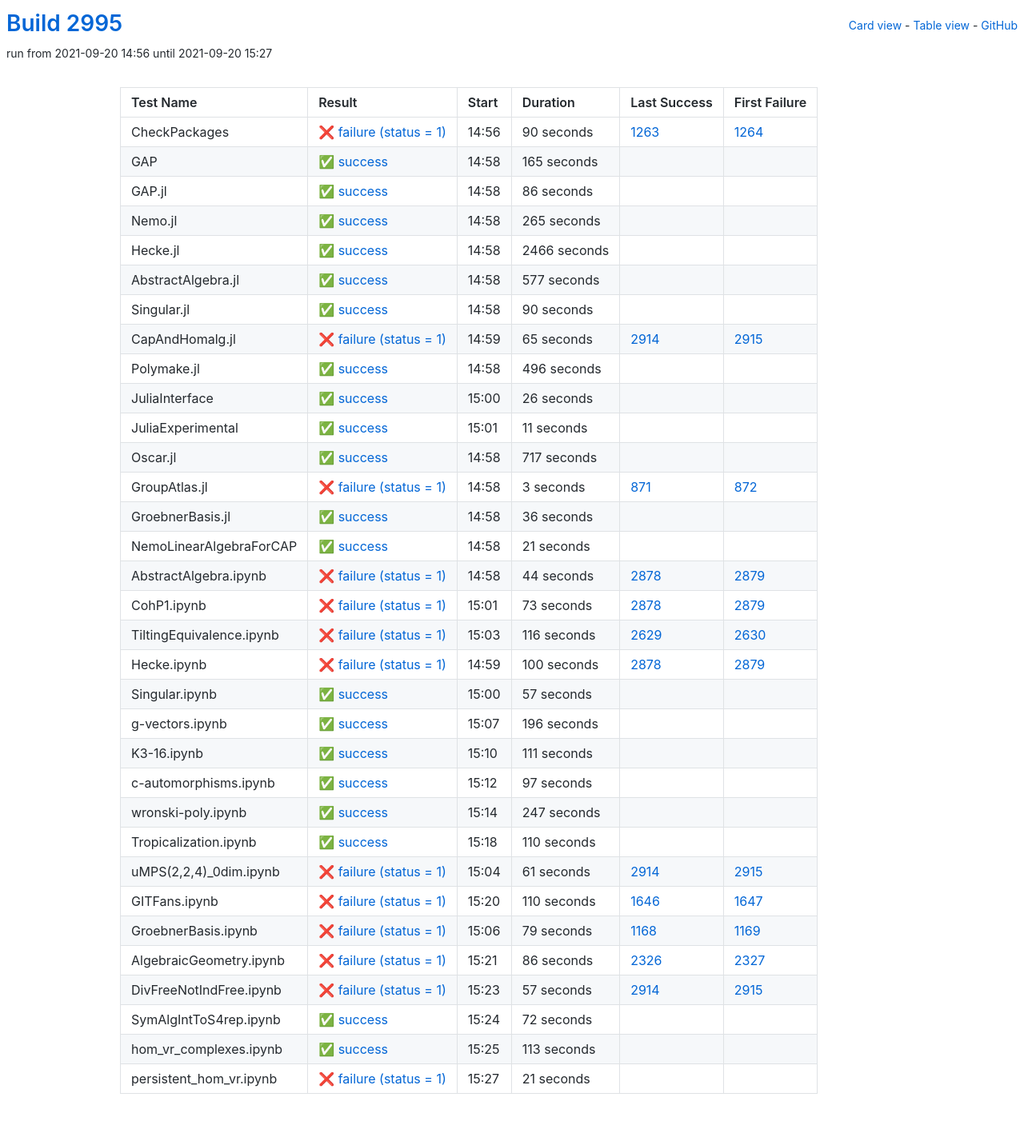
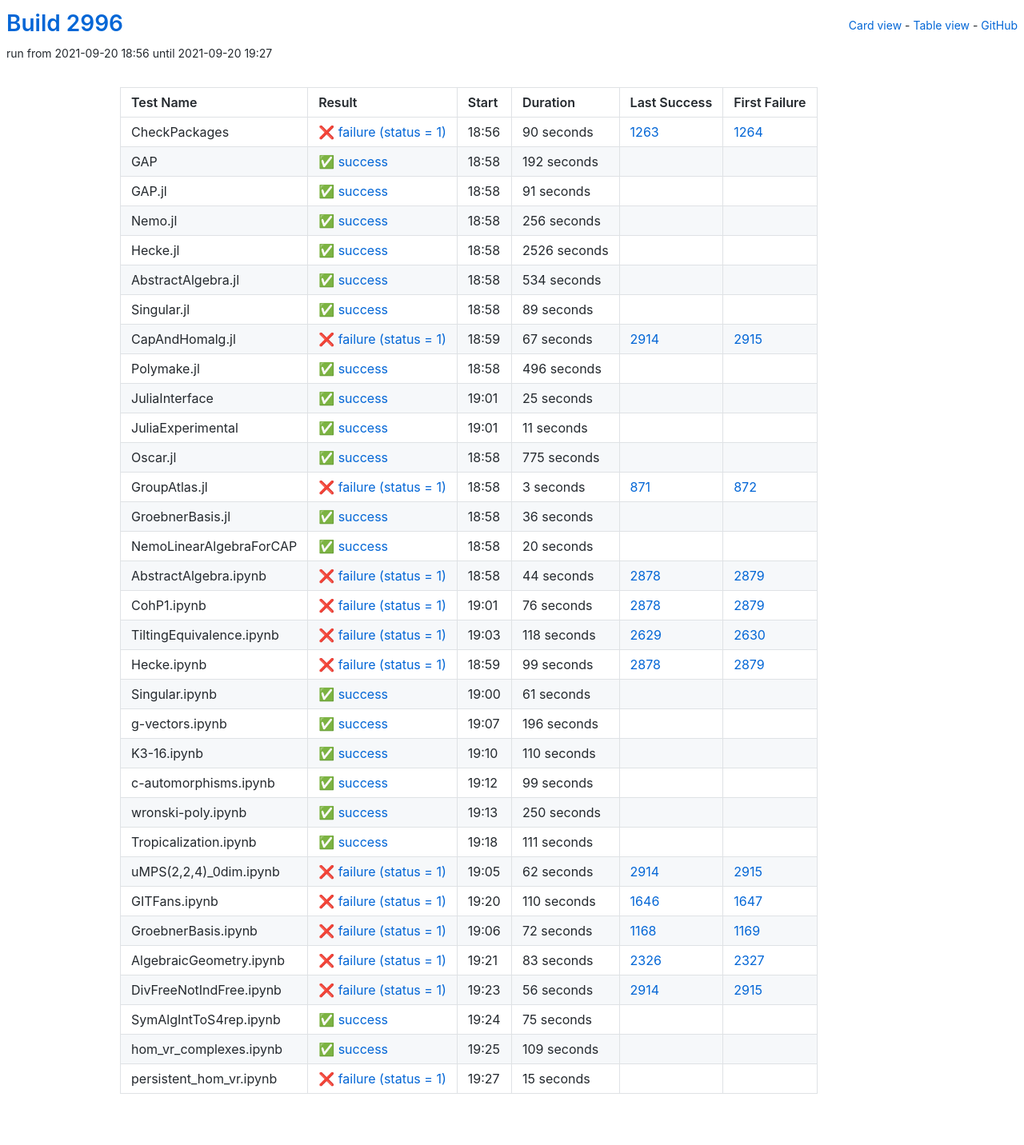
Before and after one commit to oscar-system/oscar-ci-status-stable, a Jekyll site: the page built from table.html, in a window 1280 px wide. Shown: the whole page at 80% size. Built offline with Jekyll 4.4.1, drawn with Linux system fonts in a browser that asks for light colours.

Commit message:
Build #2996

```diff
--- a/_data/ci.yml
+++ b/_data/ci.yml
@@ -1,6 +1,6 @@
 ---
-build: 2995
-build_url: https://oscarci.mathematik.uni-kl.de/job/oscar-stable/2995/
+build: 2996
+build_url: https://oscarci.mathematik.uni-kl.de/job/oscar-stable/2996/
 job: oscar-stable
 organization: oscar-system
 repo: oscar-ci-status-stable
@@ -8,8 +8,8 @@ repourl: https://github.com/oscar-system/oscar-ci-status-stable
 tests:
 - name: CheckPackages
   id: checkpackages
-  log: https://oscarci.mathematik.uni-kl.de/job/oscar-stable/2995/artifact/logs/build-2995/CheckPackages.log
-  start: 2021-09-20 14:56
+  log: https://oscarci.mathematik.uni-kl.de/job/oscar-stable/2996/artifact/logs/build-2996/CheckPackages.log
+  start: 2021-09-20 18:56
   success: false
   exitcode: 1
   status: failure
@@ -20,92 +20,92 @@ tests:
   first_failure_url: https://oscarci.mathematik.uni-kl.de/job/oscar-stable/1264/
 - name: GAP
   id: gap
-  log: https://oscarci.mathematik.uni-kl.de/job/oscar-stable/2995/artifact/logs/build-2995/GAP.log
-  start: 2021-09-20 14:58
+  log: https://oscarci.mathematik.uni-kl.de/job/oscar-stable/2996/artifact/logs/build-2996/GAP.log
+  start: 2021-09-20 18:58
   success: true
   exitcode: 0
   status: success
-  duration: 165
+  duration: 192
   last_success: false
   last_success_url:
   first_failure: false
   first_failure_url:
 - name: GAP.jl
   id: gap-jl
-  log: https://oscarci.mathematik.uni-kl.de/job/oscar-stable/2995/artifact/logs/build-2995/GAP.jl.log
-  start: 2021-09-20 14:58
+  log: https://oscarci.mathematik.uni-kl.de/job/oscar-stable/2996/artifact/logs/build-2996/GAP.jl.log
+  start: 2021-09-20 18:58
   success: true
   exitcode: 0
   status: success
-  duration: 86
+  duration: 91
   last_success: false
   last_success_url:
   first_failure: false
   first_failure_url:
 - name: Nemo.jl
   id: nemo-jl
-  log: https://oscarci.mathematik.uni-kl.de/job/oscar-stable/2995/artifact/logs/build-2995/Nemo.jl.log
-  start: 2021-09-20 14:58
+  log: https://oscarci.mathematik.uni-kl.de/job/oscar-stable/2996/artifact/logs/build-2996/Nemo.jl.log
+  start: 2021-09-20 18:58
   success: true
   exitcode: 0
   status: success
-  duration: 265
+  duration: 256
   last_success: false
   last_success_url:
   first_failure: false
   first_failure_url:
 - name: Hecke.jl
   id: hecke-jl
-  log: https://oscarci.mathematik.uni-kl.de/job/oscar-stable/2995/artifact/logs/build-2995/Hecke.jl.log
-  start: 2021-09-20 14:58
+  log: https://oscarci.mathematik.uni-kl.de/job/oscar-stable/2996/artifact/logs/build-2996/Hecke.jl.log
+  start: 2021-09-20 18:58
   success: true
   exitcode: 0
   status: success
-  duration: 2466
+  duration: 2526
   last_success: false
   last_success_url:
   first_failure: false
   first_failure_url:
 - name: AbstractAlgebra.jl
   id: abstractalgebra-jl
-  log: https://oscarci.mathematik.uni-kl.de/job/oscar-stable/2995/artifact/logs/build-2995/AbstractAlgebra.jl.log
-  start: 2021-09-20 14:58
+  log: https://oscarci.mathematik.uni-kl.de/job/oscar-stable/2996/artifact/logs/build-2996/AbstractAlgebra.jl.log
+  start: 2021-09-20 18:58
   success: true
   exitcode: 0
   status: success
-  duration: 577
+  duration: 534
   last_success: false
   last_success_url:
   first_failure: false
   first_failure_url:
 - name: Singular.jl
   id: singular-jl
-  log: https://oscarci.mathematik.uni-kl.de/job/oscar-stable/2995/artifact/logs/build-2995/Singular.jl.log
-  start: 2021-09-20 14:58
+  log: https://oscarci.mathematik.uni-kl.de/job/oscar-stable/2996/artifact/logs/build-2996/Singular.jl.log
+  start: 2021-09-20 18:58
   success: true
   exitcode: 0
   status: success
-  duration: 90
+  duration: 89
   last_success: false
   last_success_url:
   first_failure: false
   first_failure_url:
 - name: CapAndHomalg.jl
   id: capandhomalg-jl
-  log: https://oscarci.mathematik.uni-kl.de/job/oscar-stable/2995/artifact/logs/build-2995/CapAndHomalg.jl.log
-  start: 2021-09-20 14:59
+  log: https://oscarci.mathematik.uni-kl.de/job/oscar-stable/2996/artifact/logs/build-2996/CapAndHomalg.jl.log
+  start: 2021-09-20 18:59
   success: false
   exitcode: 1
   status: failure
-  duration: 65
+  duration: 67
   last_success: 2914
   last_success_url: https://oscarci.mathematik.uni-kl.de/job/oscar-stable/2914/
   first_failure: 2915
   first_failure_url: https://oscarci.mathematik.uni-kl.de/job/oscar-stable/2915/
 - name: Polymake.jl
   id: polymake-jl
-  log: https://oscarci.mathematik.uni-kl.de/job/oscar-stable/2995/artifact/logs/build-2995/Polymake.jl.log
-  start: 2021-09-20 14:58
+  log: https://oscarci.mathematik.uni-kl.de/job/oscar-stable/2996/artifact/logs/build-2996/Polymake.jl.log
+  start: 2021-09-20 18:58
   success: true
   exitcode: 0
   status: success
@@ -116,20 +116,20 @@ tests:
   first_failure_url:
 - name: JuliaInterface
   id: juliainterface
-  log: https://oscarci.mathematik.uni-kl.de/job/oscar-stable/2995/artifact/logs/build-2995/JuliaInterface.log
-  start: 2021-09-20 15:00
+  log: https://oscarci.mathematik.uni-kl.de/job/oscar-stable/2996/artifact/logs/build-2996/JuliaInterface.log
+  start: 2021-09-20 19:01
   success: true
   exitcode: 0
   status: success
-  duration: 26
+  duration: 25
   last_success: false
   last_success_url:
   first_failure: false
   first_failure_url:
 - name: JuliaExperimental
   id: juliaexperimental
-  log: https://oscarci.mathematik.uni-kl.de/job/oscar-stable/2995/artifact/logs/build-2995/JuliaExperimental.log
-  start: 2021-09-20 15:01
+  log: https://oscarci.mathematik.uni-kl.de/job/oscar-stable/2996/artifact/logs/build-2996/JuliaExperimental.log
+  start: 2021-09-20 19:01
   success: true
   exitcode: 0
   status: success
@@ -140,20 +140,20 @@ tests:
   first_failure_url:
 - name: Oscar.jl
   id: oscar-jl
-  log: https://oscarci.mathematik.uni-kl.de/job/oscar-stable/2995/artifact/logs/build-2995/Oscar.jl.log
-  start: 2021-09-20 14:58
+  log: https://oscarci.mathematik.uni-kl.de/job/oscar-stable/2996/artifact/logs/build-2996/Oscar.jl.log
+  start: 2021-09-20 18:58
   success: true
   exitcode: 0
   status: success
-  duration: 717
+  duration: 775
   last_success: false
   last_success_url:
   first_failure: false
   first_failure_url:
 - name: GroupAtlas.jl
   id: groupatlas-jl
-  log: https://oscarci.mathematik.uni-kl.de/job/oscar-stable/2995/artifact/logs/build-2995/GroupAtlas.jl.log
-  start: 2021-09-20 14:58
+  log: https://oscarci.mathematik.uni-kl.de/job/oscar-stable/2996/artifact/logs/build-2996/GroupAtlas.jl.log
+  start: 2021-09-20 18:58
   success: false
   exitcode: 1
   status: failure
@@ -164,8 +164,8 @@ tests:
   first_failure_url: https://oscarci.mathematik.uni-kl.de/job/oscar-stable/872/
 - name: GroebnerBasis.jl
   id: groebnerbasis-jl
-  log: https://oscarci.mathematik.uni-kl.de/job/oscar-stable/2995/artifact/logs/build-2995/GroebnerBasis.jl.log
-  start: 2021-09-20 14:58
+  log: https://oscarci.mathematik.uni-kl.de/job/oscar-stable/2996/artifact/logs/build-2996/GroebnerBasis.jl.log
+  start: 2021-09-20 18:58
   success: true
   exitcode: 0
   status: success
@@ -176,20 +176,20 @@ tests:
   first_failure_url:
 - name: NemoLinearAlgebraForCAP
   id: nemolinearalgebraforcap
-  log: https://oscarci.mathematik.uni-kl.de/job/oscar-stable/2995/artifact/logs/build-2995/NemoLinearAlgebraForCAP.log
-  start: 2021-09-20 14:58
+  log: https://oscarci.mathematik.uni-kl.de/job/oscar-stable/2996/artifact/logs/build-2996/NemoLinearAlgebraForCAP.log
+  start: 2021-09-20 18:58
   success: true
   exitcode: 0
   status: success
-  duration: 21
+  duration: 20
   last_success: false
   last_success_url:
   first_failure: false
   first_failure_url:
 - name: AbstractAlgebra.ipynb
   id: abstractalgebra-ipynb
-  log: https://oscarci.mathematik.uni-kl.de/job/oscar-stable/2995/artifact/logs/build-2995/AbstractAlgebra.ipynb.log
-  start: 2021-09-20 14:58
+  log: https://oscarci.mathematik.uni-kl.de/job/oscar-stable/2996/artifact/logs/build-2996/AbstractAlgebra.ipynb.log
+  start: 2021-09-20 18:58
   success: false
   exitcode: 1
   status: failure
@@ -200,56 +200,56 @@ tests:
   first_failure_url: https://oscarci.mathematik.uni-kl.de/job/oscar-stable/2879/
 - name: CohP1.ipynb
   id: cohp1-ipynb
-  log: https://oscarci.mathematik.uni-kl.de/job/oscar-stable/2995/artifact/logs/build-2995/CohP1.ipynb.log
-  start: 2021-09-20 15:01
+  log: https://oscarci.mathematik.uni-kl.de/job/oscar-stable/2996/artifact/logs/build-2996/CohP1.ipynb.log
+  start: 2021-09-20 19:01
   success: false
   exitcode: 1
   status: failure
-  duration: 73
+  duration: 76
   last_success: 2878
   last_success_url: https://oscarci.mathematik.uni-kl.de/job/oscar-stable/2878/
   first_failure: 2879
   first_failure_url: https://oscarci.mathematik.uni-kl.de/job/oscar-stable/2879/
 - name: TiltingEquivalence.ipynb
   id: tiltingequivalence-ipynb
-  log: https://oscarci.mathematik.uni-kl.de/job/oscar-stable/2995/artifact/logs/build-2995/TiltingEquivalence.ipynb.log
-  start: 2021-09-20 15:03
+  log: https://oscarci.mathematik.uni-kl.de/job/oscar-stable/2996/artifact/logs/build-2996/TiltingEquivalence.ipynb.log
+  start: 2021-09-20 19:03
   success: false
   exitcode: 1
   status: failure
-  duration: 116
+  duration: 118
   last_success: 2629
   last_success_url: https://oscarci.mathematik.uni-kl.de/job/oscar-stable/2629/
   first_failure: 2630
   first_failure_url: https://oscarci.mathematik.uni-kl.de/job/oscar-stable/2630/
 - name: Hecke.ipynb
   id: hecke-ipynb
-  log: https://oscarci.mathematik.uni-kl.de/job/oscar-stable/2995/artifact/logs/build-2995/Hecke.ipynb.log
-  start: 2021-09-20 14:59
+  log: https://oscarci.mathematik.uni-kl.de/job/oscar-stable/2996/artifact/logs/build-2996/Hecke.ipynb.log
+  start: 2021-09-20 18:59
   success: false
   exitcode: 1
   status: failure
-  duration: 100
+  duration: 99
   last_success: 2878
   last_success_url: https://oscarci.mathematik.uni-kl.de/job/oscar-stable/2878/
   first_failure: 2879
   first_failure_url: https://oscarci.mathematik.uni-kl.de/job/oscar-stable/2879/
 - name: Singular.ipynb
   id: singular-ipynb
-  log: https://oscarci.mathematik.uni-kl.de/job/oscar-stable/2995/artifact/logs/build-2995/Singular.ipynb.log
-  start: 2021-09-20 15:00
+  log: https://oscarci.mathematik.uni-kl.de/job/oscar-stable/2996/artifact/logs/build-2996/Singular.ipynb.log
+  start: 2021-09-20 19:00
   success: true
   exitcode: 0
   status: success
-  duration: 57
+  duration: 61
   last_success: false
   last_success_url:
   first_failure: false
   first_failure_url:
 - name: g-vectors.ipynb
   id: g-vectors-ipynb
-  log: https://oscarci.mathematik.uni-kl.de/job/oscar-stable/2995/artifact/logs/build-2995/g-vectors.ipynb.log
-  start: 2021-09-20 15:07
+  log: https://oscarci.mathematik.uni-kl.de/job/oscar-stable/2996/artifact/logs/build-2996/g-vectors.ipynb.log
+  start: 2021-09-20 19:07
   success: true
   exitcode: 0
   status: success
@@ -260,8 +260,44 @@ tests:
   first_failure_url:
 - name: K3-16.ipynb
   id: k3-16-ipynb
-  log: https://oscarci.mathematik.uni-kl.de/job/oscar-stable/2995/artifact/logs/build-2995/K3-16.ipynb.log
-  start: 2021-09-20 15:10
+  log: https://oscarci.mathematik.uni-kl.de/job/oscar-stable/2996/artifact/logs/build-2996/K3-16.ipynb.log
+  start: 2021-09-20 19:10
+  success: true
+  exitcode: 0
+  status: success
+  duration: 110
+  last_success: false
+  last_success_url:
+  first_failure: false
+  first_failure_url:
+- name: c-automorphisms.ipynb
+  id: c-automorphisms-ipynb
+  log: https://oscarci.mathematik.uni-kl.de/job/oscar-stable/2996/artifact/logs/build-2996/c-automorphisms.ipynb.log
+  start: 2021-09-20 19:12
+  success: true
+  exitcode: 0
+  status: success
+  duration: 99
+  last_success: false
+  last_success_url:
+  first_failure: false
+  first_failure_url:
+- name: wronski-poly.ipynb
+  id: wronski-poly-ipynb
+  log: https://oscarci.mathematik.uni-kl.de/job/oscar-stable/2996/artifact/logs/build-2996/wronski-poly.ipynb.log
+  start: 2021-09-20 19:13
+  success: true
+  exitcode: 0
+  status: success
+  duration: 250
+  last_success: false
+  last_success_url:
+  first_failure: false
+  first_failure_url:
+- name: Tropicalization.ipynb
+  id: tropicalization-ipynb
+  log: https://oscarci.mathematik.uni-kl.de/job/oscar-stable/2996/artifact/logs/build-2996/Tropicalization.ipynb.log
+  start: 2021-09-20 19:18
   success: true
   exitcode: 0
   status: success
@@ -270,58 +306,22 @@ tests:
   last_success_url:
   first_failure: false
   first_failure_url:
-- name: c-automorphisms.ipynb
-  id: c-automorphisms-ipynb
-  log: https://oscarci.mathematik.uni-kl.de/job/oscar-stable/2995/artifact/logs/build-2995/c-automorphisms.ipynb.log
-  start: 2021-09-20 15:12
-  success: true
-  exitcode: 0
-  status: success
-  duration: 97
-  last_success: false
-  last_success_url:
-  first_failure: false
-  first_failure_url:
-- name: wronski-poly.ipynb
-  id: wronski-poly-ipynb
-  log: https://oscarci.mathematik.uni-kl.de/job/oscar-stable/2995/artifact/logs/build-2995/wronski-poly.ipynb.log
-  start: 2021-09-20 15:14
-  success: true
-  exitcode: 0
-  status: success
-  duration: 247
-  last_success: false
-  last_success_url:
-  first_failure: false
-  first_failure_url:
-- name: Tropicalization.ipynb
-  id: tropicalization-ipynb
-  log: https://oscarci.mathematik.uni-kl.de/job/oscar-stable/2995/artifact/logs/build-2995/Tropicalization.ipynb.log
-  start: 2021-09-20 15:18
-  success: true
-  exitcode: 0
-  status: success
-  duration: 110
-  last_success: false
-  last_success_url:
-  first_failure: false
-  first_failure_url:
 - name: uMPS(2,2,4)_0dim.ipynb
   id: umps-2-2-4-0dim-ipynb
-  log: https://oscarci.mathematik.uni-kl.de/job/oscar-stable/2995/artifact/logs/build-2995/uMPS-2-2-4-_0dim.ipynb.log
-  start: 2021-09-20 15:04
+  log: https://oscarci.mathematik.uni-kl.de/job/oscar-stable/2996/artifact/logs/build-2996/uMPS-2-2-4-_0dim.ipynb.log
+  start: 2021-09-20 19:05
   success: false
   exitcode: 1
   status: failure
-  duration: 61
+  duration: 62
   last_success: 2914
   last_success_url: https://oscarci.mathematik.uni-kl.de/job/oscar-stable/2914/
   first_failure: 2915
   first_failure_url: https://oscarci.mathematik.uni-kl.de/job/oscar-stable/2915/
 - name: GITFans.ipynb
   id: gitfans-ipynb
-  log: https://oscarci.mathematik.uni-kl.de/job/oscar-stable/2995/artifact/logs/build-2995/GITFans.ipynb.log
-  start: 2021-09-20 15:20
+  log: https://oscarci.mathematik.uni-kl.de/job/oscar-stable/2996/artifact/logs/build-2996/GITFans.ipynb.log
+  start: 2021-09-20 19:20
   success: false
   exitcode: 1
   status: failure
@@ -332,72 +332,72 @@ tests:
   first_failure_url: https://oscarci.mathematik.uni-kl.de/job/oscar-stable/1647/
 - name: GroebnerBasis.ipynb
   id: groebnerbasis-ipynb
-  log: https://oscarci.mathematik.uni-kl.de/job/oscar-stable/2995/artifact/logs/build-2995/GroebnerBasis.ipynb.log
-  start: 2021-09-20 15:06
+  log: https://oscarci.mathematik.uni-kl.de/job/oscar-stable/2996/artifact/logs/build-2996/GroebnerBasis.ipynb.log
+  start: 2021-09-20 19:06
   success: false
   exitcode: 1
   status: failure
-  duration: 79
+  duration: 72
   last_success: 1168
   last_success_url: https://oscarci.mathematik.uni-kl.de/job/oscar-stable/1168/
   first_failure: 1169
   first_failure_url: https://oscarci.mathematik.uni-kl.de/job/oscar-stable/1169/
 - name: AlgebraicGeometry.ipynb
   id: algebraicgeometry-ipynb
-  log: https://oscarci.mathematik.uni-kl.de/job/oscar-stable/2995/artifact/logs/build-2995/AlgebraicGeometry.ipynb.log
-  start: 2021-09-20 15:21
+  log: https://oscarci.mathematik.uni-kl.de/job/oscar-stable/2996/artifact/logs/build-2996/AlgebraicGeometry.ipynb.log
+  start: 2021-09-20 19:21
   success: false
   exitcode: 1
   status: failure
-  duration: 86
+  duration: 83
   last_success: 2326
   last_success_url: https://oscarci.mathematik.uni-kl.de/job/oscar-stable/2326/
   first_failure: 2327
   first_failure_url: https://oscarci.mathematik.uni-kl.de/job/oscar-stable/2327/
 - name: DivFreeNotIndFree.ipynb
   id: divfreenotindfree-ipynb
-  log: https://oscarci.mathematik.uni-kl.de/job/oscar-stable/2995/artifact/logs/build-2995/DivFreeNotIndFree.ipynb.log
-  start: 2021-09-20 15:23
+  log: https://oscarci.mathematik.uni-kl.de/job/oscar-stable/2996/artifact/logs/build-2996/DivFreeNotIndFree.ipynb.log
+  start: 2021-09-20 19:23
   success: false
   exitcode: 1
   status: failure
-  duration: 57
+  duration: 56
   last_success: 2914
   last_success_url: https://oscarci.mathematik.uni-kl.de/job/oscar-stable/2914/
   first_failure: 2915
   first_failure_url: https://oscarci.mathematik.uni-kl.de/job/oscar-stable/2915/
 - name: SymAlgIntToS4rep.ipynb
   id: symalginttos4rep-ipynb
-  log: https://oscarci.mathematik.uni-kl.de/job/oscar-stable/2995/artifact/logs/build-2995/SymAlgIntToS4rep.ipynb.log
-  start: 2021-09-20 15:24
+  log: https://oscarci.mathematik.uni-kl.de/job/oscar-stable/2996/artifact/logs/build-2996/SymAlgIntToS4rep.ipynb.log
+  start: 2021-09-20 19:24
   success: true
   exitcode: 0
   status: success
-  duration: 72
+  duration: 75
   last_success: false
   last_success_url:
   first_failure: false
   first_failure_url:
 - name: hom_vr_complexes.ipynb
   id: hom-vr-complexes-ipynb
-  log: https://oscarci.mathematik.uni-kl.de/job/oscar-stable/2995/artifact/logs/build-2995/hom_vr_complexes.ipynb.log
-  start: 2021-09-20 15:25
+  log: https://oscarci.mathematik.uni-kl.de/job/oscar-stable/2996/artifact/logs/build-2996/hom_vr_complexes.ipynb.log
+  start: 2021-09-20 19:25
   success: true
   exitcode: 0
   status: success
-  duration: 113
+  duration: 109
   last_success: false
   last_success_url:
   first_failure: false
   first_failure_url:
 - name: persistent_hom_vr.ipynb
   id: persistent-hom-vr-ipynb
-  log: https://oscarci.mathematik.uni-kl.de/job/oscar-stable/2995/artifact/logs/build-2995/persistent_hom_vr.ipynb.log
-  start: 2021-09-20 15:27
+  log: https://oscarci.mathematik.uni-kl.de/job/oscar-stable/2996/artifact/logs/build-2996/persistent_hom_vr.ipynb.log
+  start: 2021-09-20 19:27
   success: false
   exitcode: 1
   status: failure
-  duration: 21
+  duration: 15
   last_success: false
   last_success_url:
   first_failure: false
```
Also changed, not shown: README.md.
